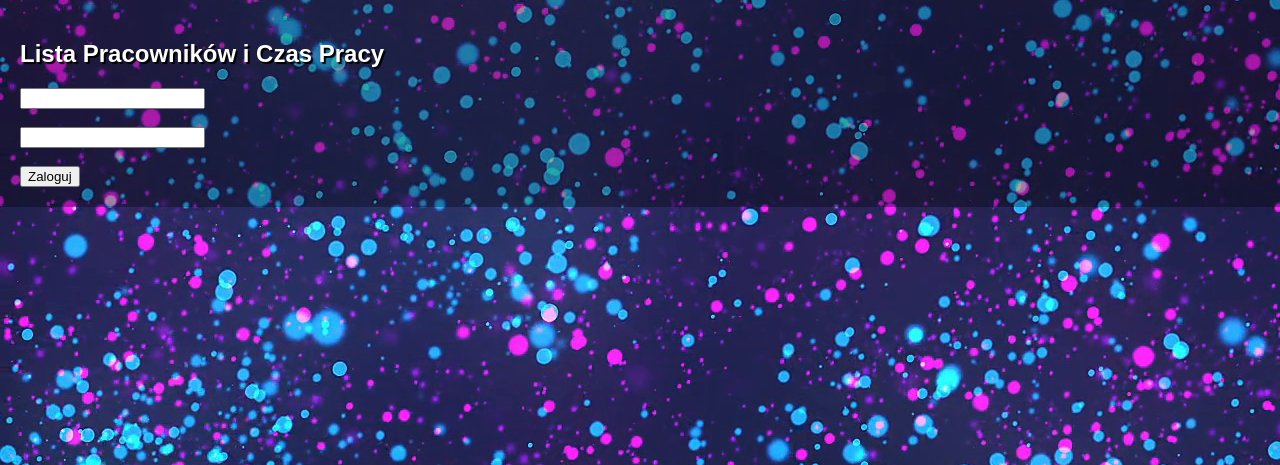
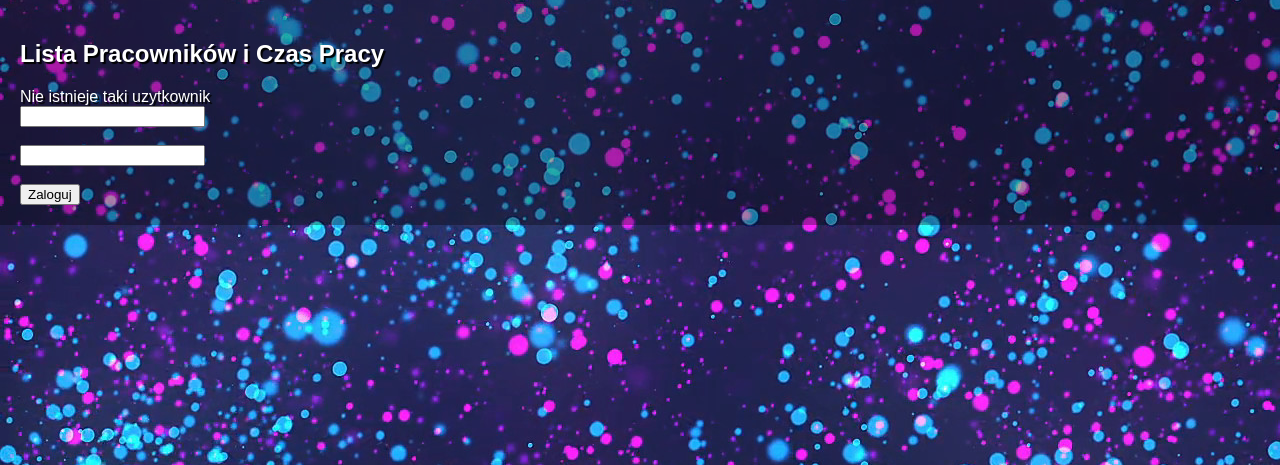
Before and after one commit to DoubtingFive/Czas-Pracy, a PHP site: page /tabela.php in a window 1280 px wide. Shown: the part 148-613 px from the top of the page. Run offline with PHP 8.4, Linux system fonts and the light colour scheme.

Commit message:
Update tabela.php

```diff
--- a/tabela.php
+++ b/tabela.php
@@ -77,6 +77,7 @@
 				}
 				mysqli_close($idp);
 			} else{
+				echo "Nie istnieje taki uzytkownik";
 				NoLogin();
 			}
 			function NoLogin() {
```
